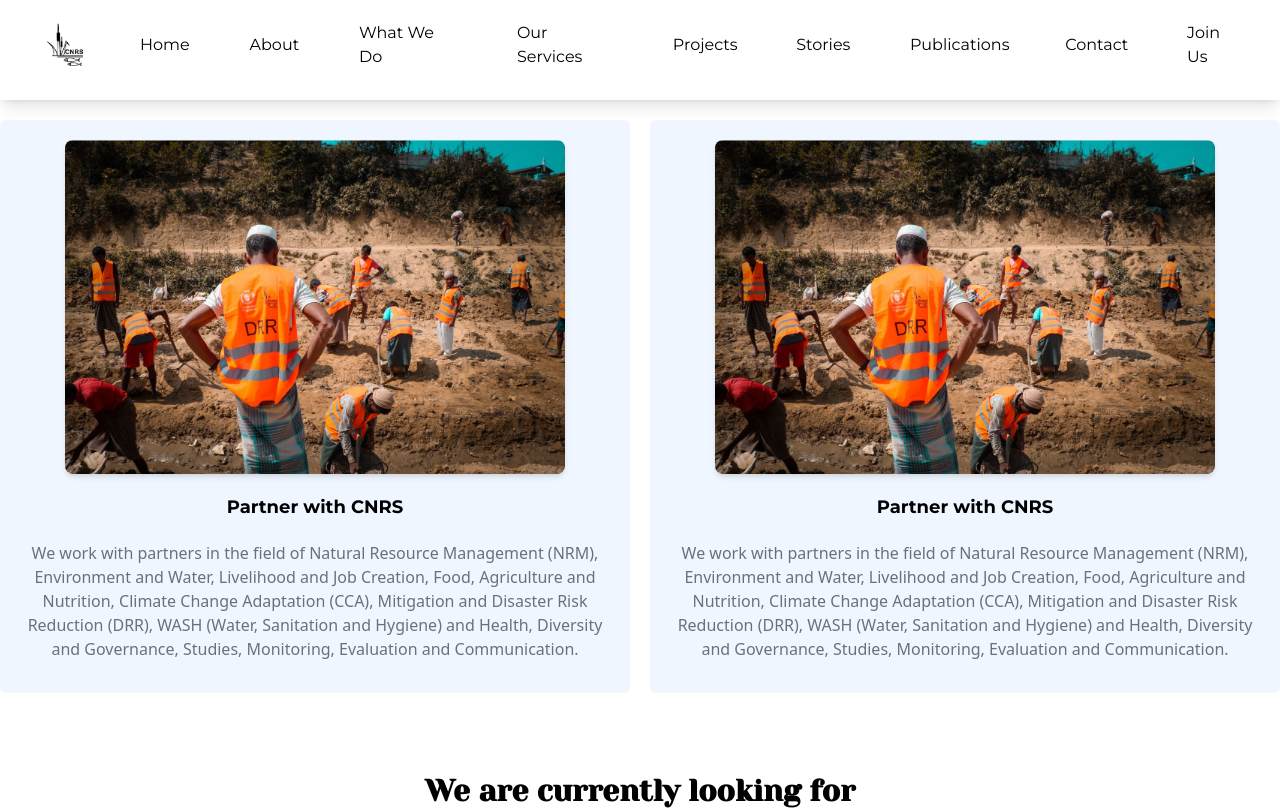
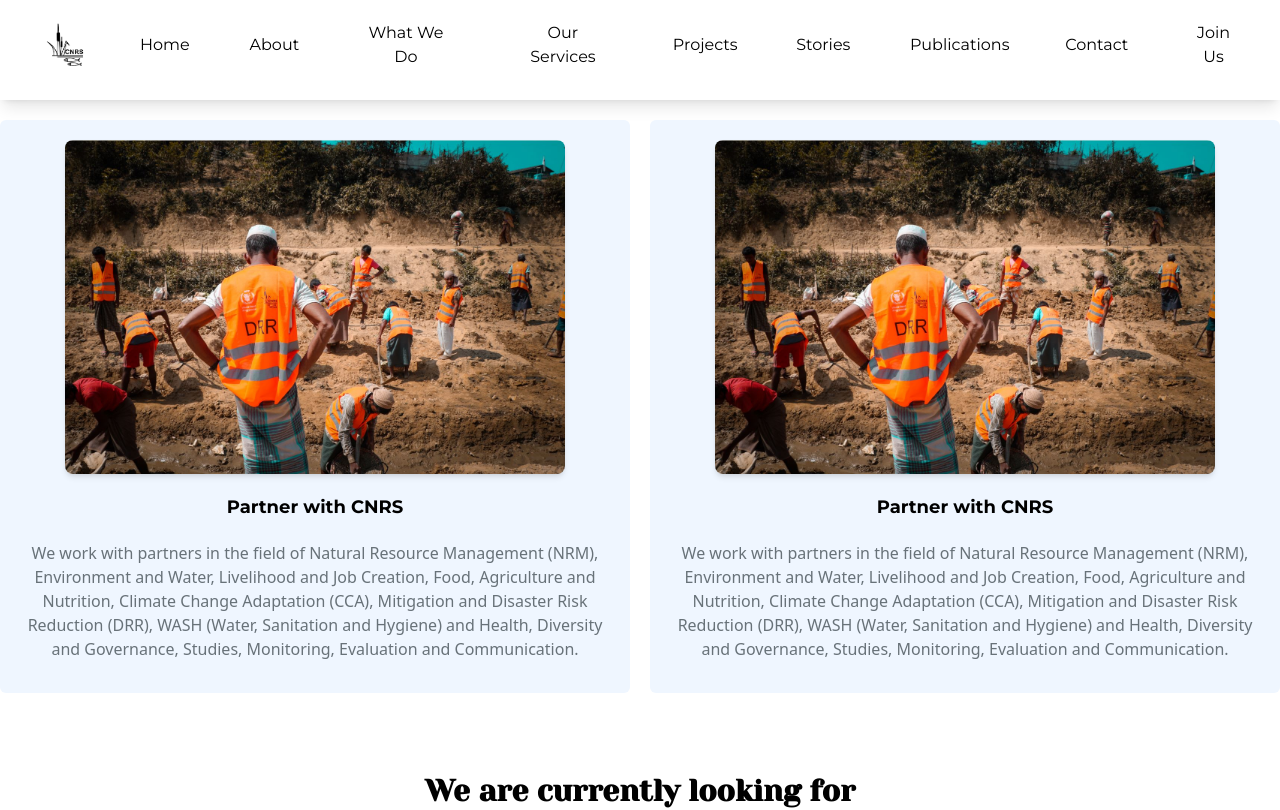
Before and after one commit to coderismail22/project-cnrs-client, a React (Vite) app: page /join-us in a window 1280 px wide. Shown: the top 810 px of the page. Built offline with nearby package versions, Linux system fonts and the light colour scheme; a web font is replaced by a local one.

Commit message:
fix navitem alignment

```diff
--- a/src/pages/SharedPages/Navbar/Navbar.jsx
+++ b/src/pages/SharedPages/Navbar/Navbar.jsx
@@ -55,7 +55,7 @@ const Navbar = () => {
             <Link
               key={index}
               to={item.path}
-              className="min-w-[30px] hover:text-[#456C2F] hidden lg:block font-montserrat"
+              className="min-w-[30px] hover:text-[#456C2F] hidden lg:block font-montserrat text-center"
             >
               {item.title}
             </Link>
@@ -82,7 +82,7 @@ const Navbar = () => {
             </h1>
 
             {navitems.map((item, index) => (
-              <Link key={index} to={item.path} className="font-bold">
+              <Link key={index} to={item.path} className="font-bold flex flex-col items-center justify-center">
                 {item.title}
               </Link>
             ))}
```
